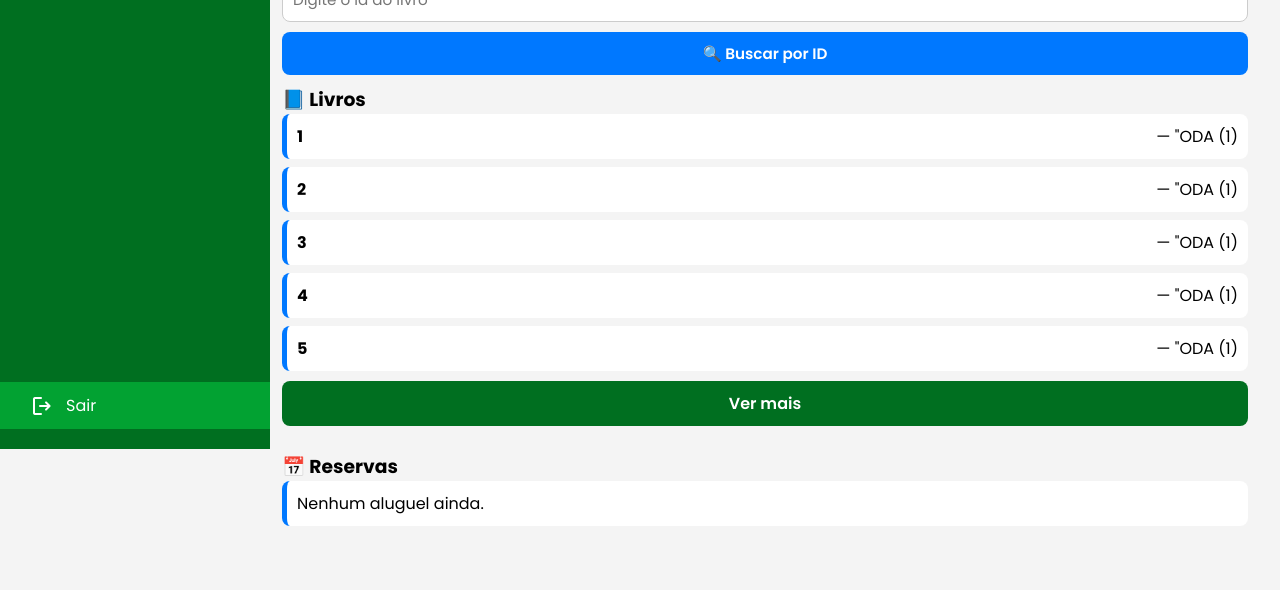
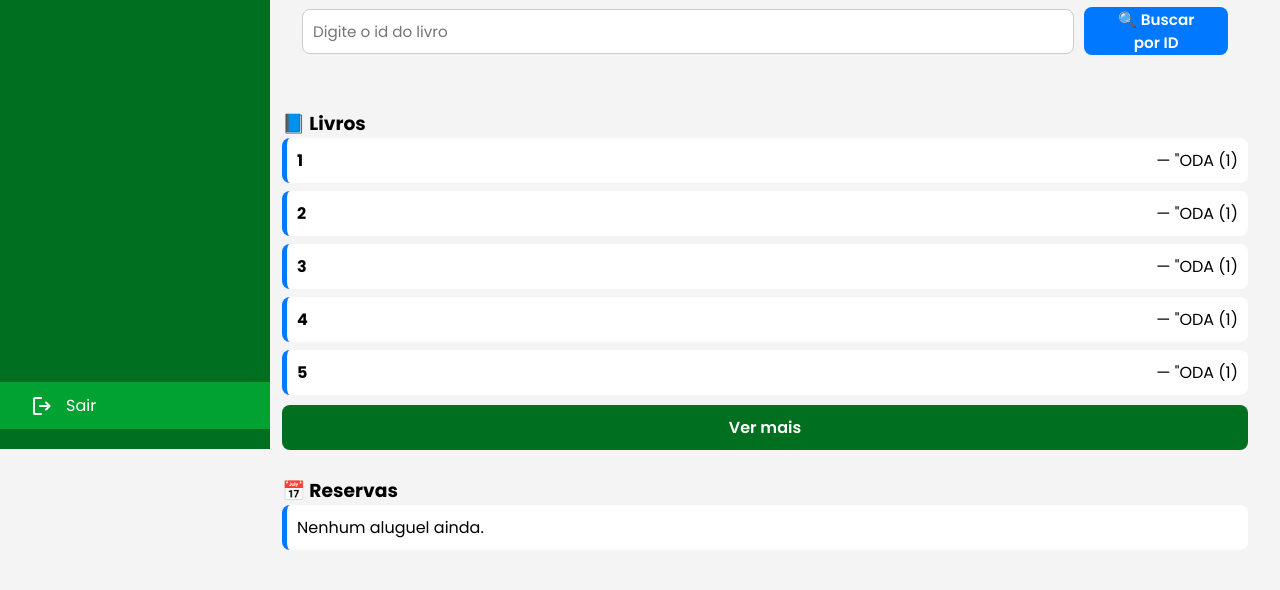
Before and after one commit to Gabriel151324/_MultiMeios, a plain HTML site: page Frontend/index2.html in a window 1280 px wide. Shown: the part 351-941 px from the top of the page. Before the commit the page ends 917 px from the top, so only its background shows below. Drawn offline with nearby package versions, Linux system fonts and the light colour scheme.

Commit message:
Atualização no css

```diff
--- a/Frontend/CSS/dashboard.css
+++ b/Frontend/CSS/dashboard.css
@@ -356,6 +356,26 @@ button:hover {
        text-align: center;
 }
 
+.busca {
+       margin-bottom: 1.5rem;
+       gap: 30px;
+       text-align: center;
+       padding: 20px;
+}
+
+.input-busca {
+       display: flex;
+       gap: 10px;
+       justify-content: center;
+       align-items: center;
+       margin-top: 10px;
+}
+
+.input-busca button {
+       width: auto;
+       padding: 1px 20px;
+}
+
 /* ==============================
    NOTIFICAÇÕES E CONFIGS
 ============================== */
--- a/Frontend/index2.html
+++ b/Frontend/index2.html
@@ -69,9 +69,13 @@
       </div>
 
       <div class="listagem">
+        <div class="busca">
           <h3>🔎 Buscar livros</h3>
+          <div class="input-busca">
             <input id="buscarLivroInput" placeholder="Digite o id do livro" />
             <button type="button" onclick="buscarLivroPorId()">🔍 Buscar por ID</button>
+          </div>
+        </div>
         <h3>📘 Livros</h3>
         <ul id="listaLivrosPainel"></ul>
         <button id="verMaisBtn" class="verMais" onclick="mostrarMaisLivros()">Ver mais</button>
@@ -88,7 +92,7 @@
       <h2>📚 Cadastrar Livro</h2>
       <form id="formCadastro" onsubmit="return false;">
         <input type="text" id="AdaptadoPor" placeholder="Adaptado por" required />
-        <select name="categoria" id="alugado" >
+        <select name="categoria" id="alugado">
           <option value="">Alugado?</option>
           <option>Sim</option>
           <option>Não</option>
```
Lines whose indentation alone changed are shown as unchanged.
